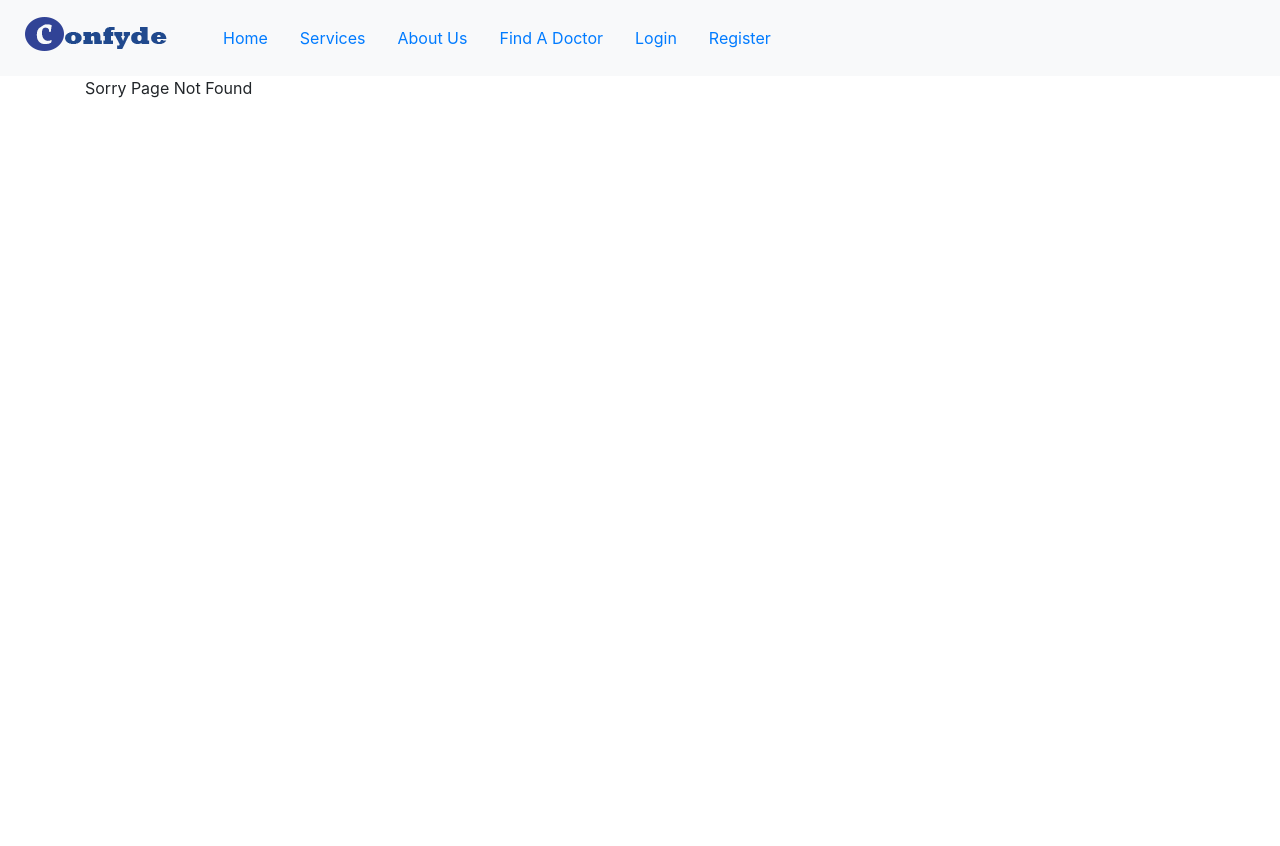
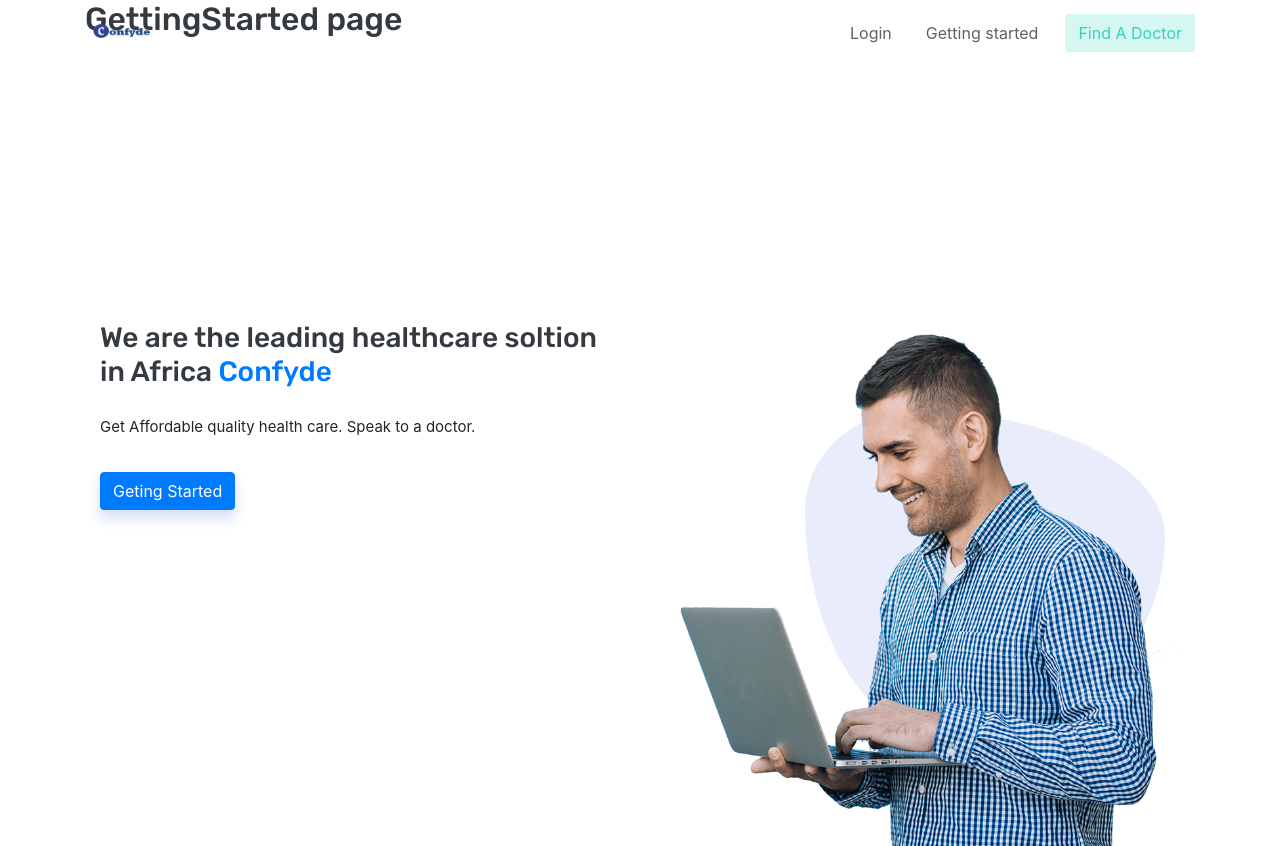
Before and after one commit to BuildForSDGCohort2/Confyde-Frontend, a React (Create React App) app: page /getting-started in a window 1280 px wide. Before the commit this address led to /not-found. Before the commit the page ends 800 px from the top, so only its background shows below. Built offline with nearby package versions, Linux system fonts and the light colour scheme.

Commit message:
updated Navbar

```diff
--- a/public/index.html
+++ b/public/index.html
@@ -9,15 +9,6 @@
       name="description"
       content="confyde Website"
     />
-    <!--<link rel="apple-touch-icon" href="%PUBLIC_URL%/logo192.png" /> -->
-<link rel="apple-touch-icon" sizes="180x180" href="/apple-touch-icon.png">
-<link rel="icon" type="image/png" sizes="32x32" href="/favicon-32x32.png">
-<link rel="icon" type="image/png" sizes="16x16" href="/favicon-16x16.png">
-<link rel="manifest" href="/site.webmanifest">
-<link rel="mask-icon" href="/safari-pinned-tab.svg" color="#5bbad5">
-<meta name="msapplication-TileColor" content="#da532c">
-<meta name="theme-color" content="#ffffff">
-
 
 
 
--- a/src/App.js
+++ b/src/App.js
@@ -1,43 +1,19 @@
-import React from 'react';
-import {Route, Redirect, Switch} from "react-router-dom";
-import './App.css';
-import Navbar from './pages/Navbar';
-import Login from './pages/Login';
-import Register from './pages/Register';
-import Home from './pages/Home';
-import NotFound from "./pages/NotFound";
-import FindADoctor from './pages/FindADoctor';
-import About from "./pages/About";
-import Services from "./pages/Services";
+import React from 'react'
+import AppContainer from './components/AppContainer'
 
-//import "./App.css";
-
-// Import Scss
+import "./App.css";
+//import Scss
 import "./theme.scss";
 
 //Import Icon Css
 import "./assets/css/materialdesignicons.min.css";
 
-
 function App() {
   return (
     <>
-      <Navbar />
-      <main className="container">
-        <Switch>
-          <Route path="/home" component={Home} />
-          <Route path="/login" component={Login} />
-          <Route path="/register" component={Register} />
-          <Route path="/services" component={Services} />
-          <Route path="/find-a-doctor" component={FindADoctor} />
-          <Route path="/about-us" component={About}></Route>
-          <Route path="/not-found" component={NotFound}></Route>
-          <Redirect from="/" exact to="/home" />
-          <Redirect to="/not-found" />
-        </Switch>
-      </main>
+  <AppContainer />
     </>
-  );
+  )
 }
 
 export default App;
--- /dev/null
+++ b/src/components/AppContainer.jsx
@@ -0,0 +1,53 @@
+import React, { Component } from 'react';
+import {Route, Redirect, Switch } from "react-router-dom";
+import NavbarContainer from "./Navbar/NavbarContainer";
+import Login from "../pages/Login";
+import BannerSection from "../components/Banner/BannerSection";
+import GettingStarted from './../pages/GettingStarted';
+
+class AppContainer extends Component {
+
+    state = {
+        pos: document.documentElement.scrollTop,
+        imglight: false,
+        navClass: "",
+    };
+
+    componentDidMount() {
+        window.addEventListener("scroll", this.scrollNavigation, true);
+    }
+
+    componentWillUnmount() {
+        window.removeEventListener("scroll", this.scrollNavigation, true);
+    }
+
+    scrollNavigation = () => {
+        var scrollup = document.documentElement.scrollTop;
+        if (scrollup > this.state.pos) {
+            this.setState({ navClass: "nav-sticky", imglight: false });
+        } else {
+            this.setState({ navClass: "", imglight: false });
+        }
+    };
+
+    render() {
+        return (
+            <>
+            <NavbarContainer />
+                <main className="container">
+            <Switch>
+             <Route path="/login" component={Login} />
+             <Route path="/getting-started" component={GettingStarted} />
+             <Redirect from ="/" exact to="home" />
+            </Switch>
+
+            {/*Importing Banner section */}
+            <BannerSection />
+
+            </main>
+            </>
+        );
+    }
+}
+
+export default AppContainer;
--- /dev/null
+++ b/src/components/Banner/BannerSection.jsx
@@ -0,0 +1,52 @@
+import React, { Component } from "react";
+import { Link } from "react-router-dom";
+import { Container, Row, Col } from "reactstrap";
+
+//Import Images
+import homeImg from "../../assets/images/home-img.png";
+
+class BannerSection extends Component {
+  render() {
+    return (
+      <React.Fragment>
+        <section className="hero-section" id="home">
+          <Container>
+            <Row className="justify-content-center">
+              <Col lg={6}>
+                <div className="hero-wrapper mb-4">
+
+                  <h3 className="hero-title mb-4">
+                    We are the leading healthcare soltion in Africa{" "}
+                    <span className="text-primary">Confyde</span>
+                  </h3>
+
+                  <p>
+                    Get Affordable quality health care. Speak to a doctor.
+                  </p>
+
+                  <div className="mt-4">
+                    <Link to="#" className="btn btn-primary mt-2 mr-2">
+                      Geting Started
+                    </Link>
+                  </div>
+                </div>
+              </Col>
+
+              <Col lg={6} sm={8}>
+                <div className="home-img mt-5 mt-lg-0">
+                  <img
+                    src={homeImg}
+                    alt=""
+                    className="img-fluid mx-auto d-block"
+                  />
+                </div>
+              </Col>
+            </Row>
+          </Container>
+        </section>
+      </React.Fragment>
+    );
+  }
+}
+
+export default BannerSection;
--- /dev/null
+++ b/src/components/Navbar/NavbarContainer.jsx
@@ -0,0 +1,80 @@
+import React, { Component } from 'react';
+import {
+    Navbar,
+    Nav,
+    NavbarBrand,
+    NavbarToggler,
+    NavItem,
+    NavLink,
+    Container,
+    Collapse,
+    Button
+} from "reactstrap";
+
+//Import Images
+import logolight from "../../assets/images/logo-1.png";
+import logodark from "../../assets/images/logo.png";
+
+
+class NavbarContainer extends Component {
+
+   state = {
+       isOpenMenu: false,
+   };
+
+   toggle = () =>{
+       this.setState({isOpenMenu: !this.state.isOpenMenu})
+   };
+
+
+    render() {
+        return (
+            <>
+          <Navbar
+          expand ="lg"
+          fixed="top"
+          className={"navbar-custom sticky sticky sticky-dark " + this.props.navClass}
+          >
+         <Container>
+          <NavbarBrand className="logo text-uppercase" href="/">
+              {this.props.imglight === true ? (
+                  <img
+                  src={logolight}
+                  alt=""
+                  className="logo-light"
+                  height="40"
+                   />
+              ) : (
+                  <img src={logodark} alt="" className="logo-dark" height="40" />
+              )}
+          </NavbarBrand>
+          <NavbarToggler onClick={this.toggle}>
+              <i className="mdi mdi-menu"></i>
+          </NavbarToggler>
+          <Collapse id="navbarCollapse" isOpen={this.state.isOpen} navbar>
+
+             <Nav navbar className="ml-auto navbar-center" id="mySidenav">
+             <NavItem>
+                 <NavLink href="/home" to="/home">
+                     Login
+                 </NavLink>
+             </NavItem>
+            <NavItem>
+                <NavLink href="/getting-started" to="/getting-started">
+                    Getting started
+            </NavLink>
+            </NavItem>
+            <Button color="success" className="btn-rounded navbar-btn">
+            Find A Doctor
+              </Button>
+             </Nav>
+          </Collapse>
+        </Container>
+          </Navbar>
+
+            </>
+        );
+    }
+}
+
+export default NavbarContainer;
--- /dev/null
+++ b/src/pages/GettingStarted.jsx
@@ -0,0 +1,11 @@
+import React from 'react';
+
+const GettingStarted = () => {
+    return (
+        <div>
+            <h2>GettingStarted page</h2>
+        </div>
+    );
+}
+
+export default GettingStarted;
--- a/src/pages/Register.jsx
+++ /dev/null
@@ -1,11 +0,0 @@
-import React from 'react';
-
-const Register = () => {
-    return (
-        <div>
-            <h2>Register page</h2>
-        </div>
-    );
-}
-
-export default Register;
```
Also changed, not shown: src/assets/images/home-img.png (added), src/components/Navbar/Navbar_page.jsx (deleted).
